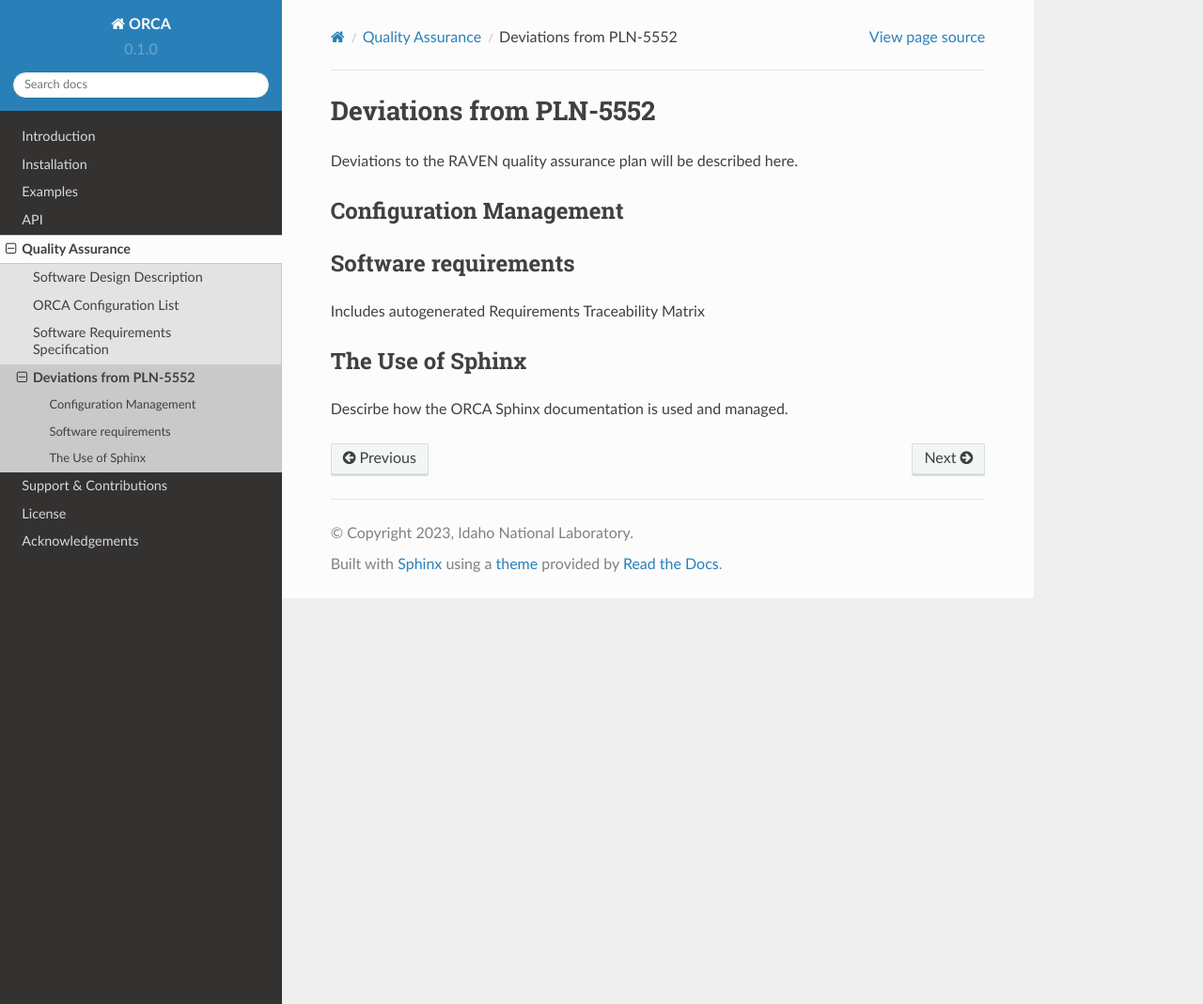
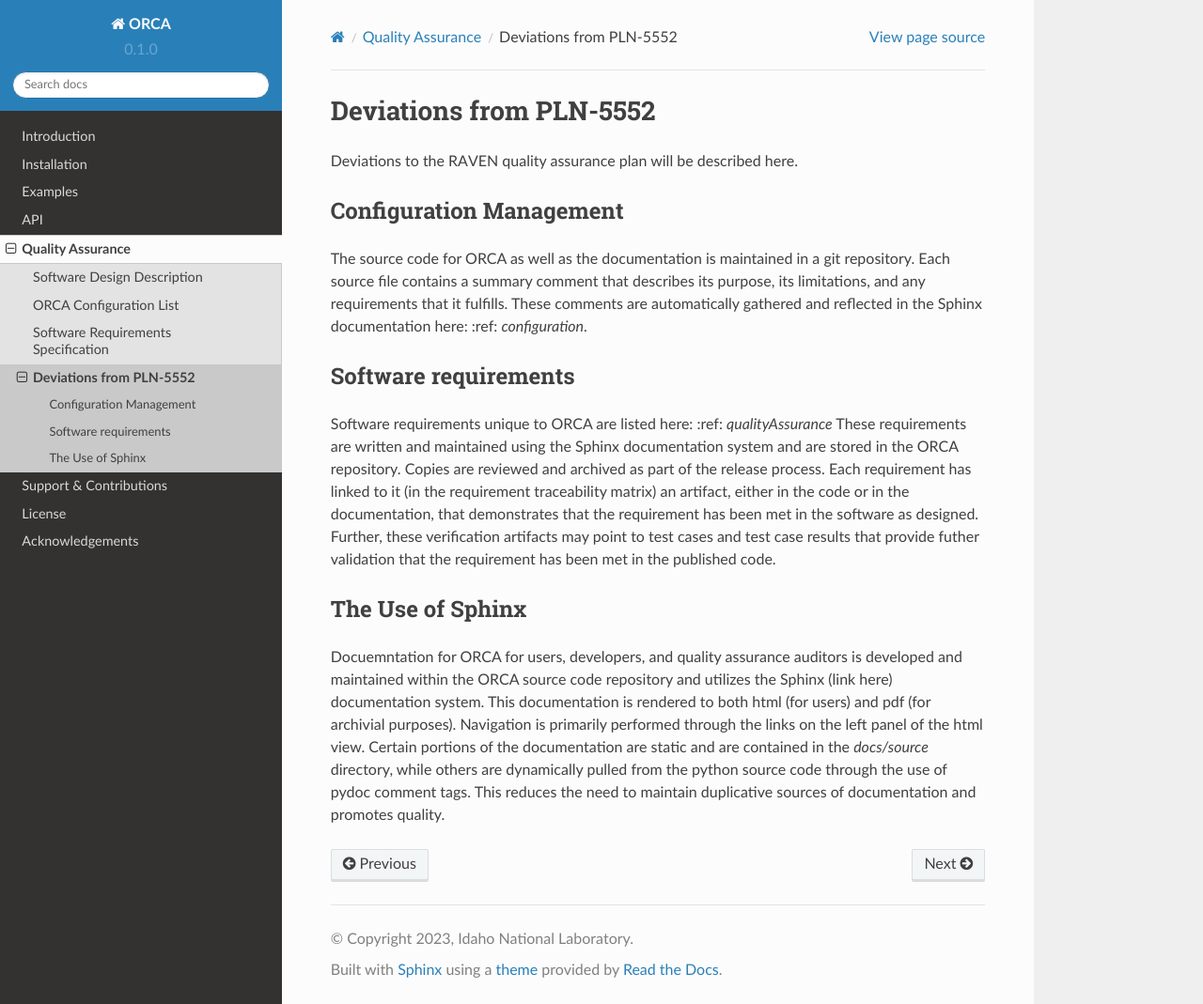
Before and after one commit to RossDHays/rtd-tutorial-main, a Sphinx documentation site: the page built from docs/source/qualityAssurance/deviations.rst, in a window 1280 px wide and 1069 px high. Shown: the whole window at 94% size. Built offline with Sphinx 7.4.7 and the Read the Docs theme 2.0.0, drawn with Linux system fonts in a browser that asks for light colours.

Commit message:
Updates to sphinx configuration

```diff
--- a/docs/source/conf.py
+++ b/docs/source/conf.py
@@ -1,5 +1,6 @@
 # Configuration file for the Sphinx documentation builder.
-
+import sys
+import os
 # -- Project information
 
 project = 'ORCA'
@@ -9,6 +10,12 @@
 release = '0.1'
 version = '0.1.0'
 
+#These directories need to be added to the path for sphinx to find the docstrings therein
+sys.path.insert(0, os.path.abspath("../.."))
+sys.path.insert(0, os.path.abspath("../../tests"))
+sys.path.insert(0, os.path.abspath("../../tests/data"))
+sys.path.insert(0, os.path.abspath("../../tests/Optimization"))
+sys.path.insert(0, os.path.abspath("../../tests/RewardForecast"))
 # -- General configuration
 
 extensions = [
@@ -17,13 +24,14 @@
     'sphinx.ext.autodoc',
     'sphinx.ext.autosummary',
     'sphinx.ext.intersphinx',
+    'sphinxcontrib.plantuml',
     'sphinx_needs',
 ]
 
 # make everyone provide an ID for their requirements
-needs_id_required = True
+#needs_id_required = True
 # the ID must match this regex
-needs_id_regex = "^[A-Z0-9_]{5,}"
+#needs_id_regex = "^[A-Z0-9_]{5,}"
 
 intersphinx_mapping = {
     'python': ('https://docs.python.org/3/', None),
--- a/docs/source/qualityAssurance/deviations.rst
+++ b/docs/source/qualityAssurance/deviations.rst
@@ -7,11 +7,13 @@
 
 Configuration Management
 -------------------------
+The source code for ORCA as well as the documentation is maintained in a git repository.  Each source file contains a summary comment that describes its purpose, its limitations, and any requirements that it fulfills.  These comments are automatically gathered and reflected in the Sphinx documentation here: :ref: `configuration`.
 
 Software requirements
 -------------------------
-Includes autogenerated Requirements Traceability Matrix
+Software requirements unique to ORCA are listed here: :ref: `qualityAssurance`
+These requirements are written and maintained using the Sphinx documentation system and are stored in the ORCA repository.  Copies are reviewed and archived as part of the release process.  Each requirement has linked to it (in the requirement traceability matrix) an artifact, either in the code or in the documentation, that demonstrates that the requirement has been met in the software as designed.  Further, these verification artifacts may point to test cases and test case results that provide futher validation that the requirement has been met in the published code.
 
 The Use of Sphinx
 ---------------------
-Descirbe how the ORCA Sphinx documentation is used and managed.
+Docuemntation for ORCA for users, developers, and quality assurance auditors is developed and maintained within the ORCA source code repository and utilizes the Sphinx (link here) documentation system.  This documentation is rendered to both html (for users) and pdf (for archivial purposes).  Navigation is primarily performed through the links on the left panel of the html view.  Certain portions of the documentation are static and are contained in the `docs/source` directory, while others are dynamically pulled from the python source code through the use of pydoc comment tags.  This reduces the need to maintain duplicative sources of documentation and promotes quality.
--- a/docs/source/qualityAssurance/requirements/matrix.rst
+++ b/docs/source/qualityAssurance/requirements/matrix.rst
@@ -9,3 +9,8 @@
 .. needtable:: Requirements Table
     :style: table
     :types: req
+
+
+.. needtable:: Test Table
+    :style: table
+    :types: test
--- a/docs/source/qualityAssurance/requirements/system_requirements.rst
+++ b/docs/source/qualityAssurance/requirements/system_requirements.rst
@@ -52,3 +52,9 @@
 
 Information Management
 ----------------------
+
+.. req:: Generate Matrices from CSV
+    :id: RE001
+    :links: TEST001
+
+    ORCA shall be able to generate matrices from comma-separated-value (CSV) files.
```
Also changed, not shown: docs/source/qualityAssurance/requirements.rst (+11 -0 lines), 1 other file.
